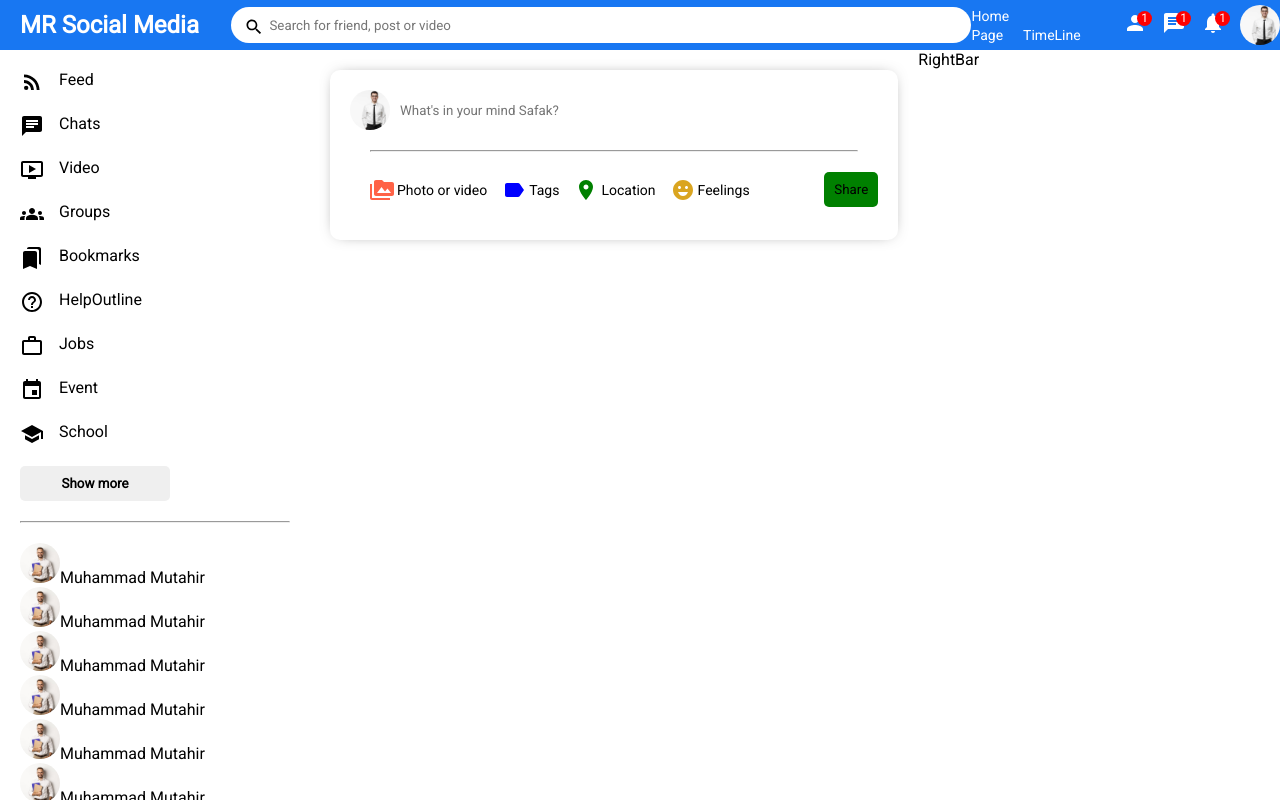
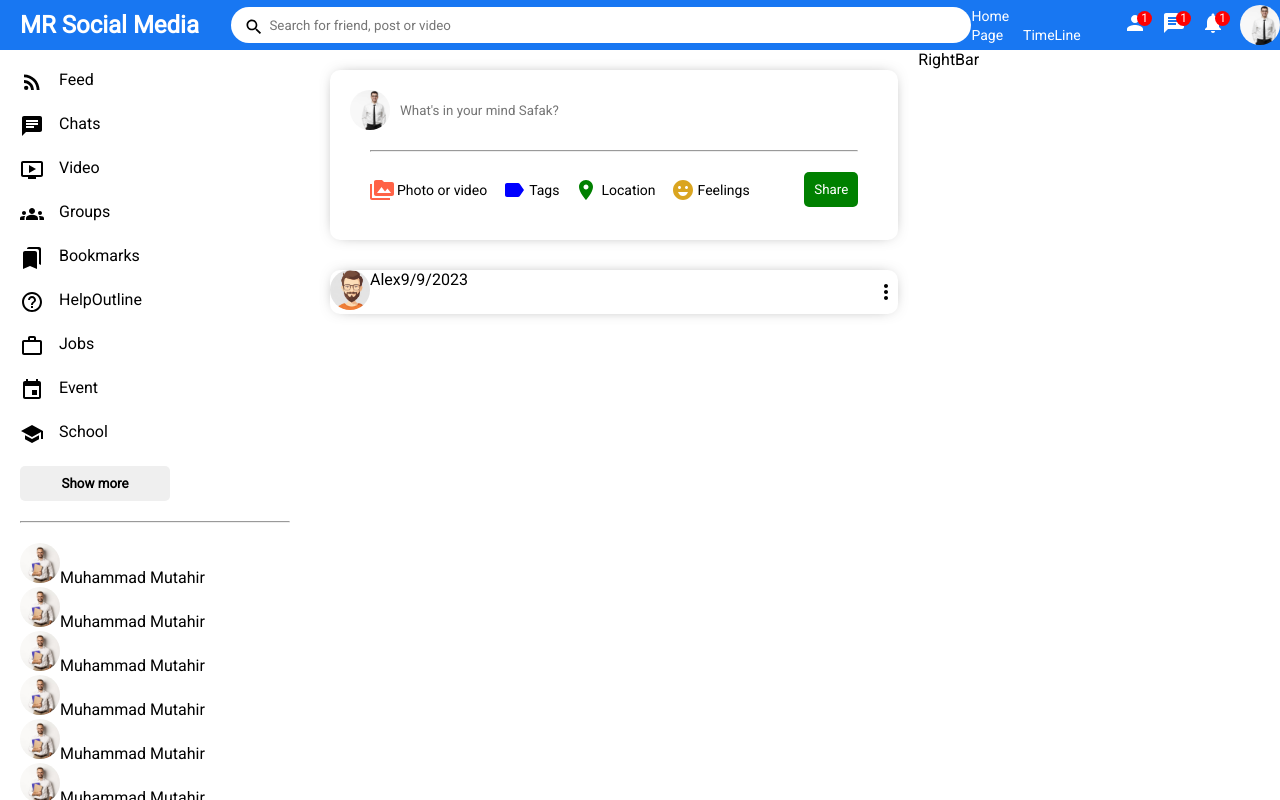
Before and after one commit to MRMutahir/MONGODB-CRUD, a React (Create React App) app in the folder Frontend-UI/: page / in a window 1280 px wide. Built offline with nearby package versions, Linux system fonts and the light colour scheme.

Commit message:
post-top {display}

```diff
--- a/Frontend-UI/src/Components/Feed/Feed.jsx
+++ b/Frontend-UI/src/Components/Feed/Feed.jsx
@@ -1,12 +1,14 @@
 import React from "react";
 import "./Feed.css";
 import Share from "../Share/Share";
+import Post from "../Post/Post";
 
 function Feed() {
   return (
     <div className="Feed">
       <div className="Wrapper">
         <Share />
+        <Post />
       </div>
     </div>
   );
--- /dev/null
+++ b/Frontend-UI/src/Components/Post/Post.css
@@ -0,0 +1,26 @@
+.Post {
+  width: 100%;
+  border-radius: 10px;
+  -webkit-box-shadow: 0px 0px 16px -8px rgba(0, 0, 0, 0.68);
+  box-shadow: 0px 0px 16px -8px rgba(0, 0, 0, 0.68);
+  margin: 30px 0;
+}
+.postWrapper {
+  padding: 10px;
+}
+
+.post-profile-img {
+  width: 40px;
+  height: 40px;
+  border-radius: 50%;
+  object-fit: cover;
+}
+
+.Post-top {
+  display: flex;
+  justify-content: space-between;
+  align-items: center;
+}
+.p-t-left {
+  display: flex;
+}
--- /dev/null
+++ b/Frontend-UI/src/Components/Post/Post.jsx
@@ -0,0 +1,29 @@
+import React from "react";
+import "./Post.css";
+import MoreVertIcon from "@mui/icons-material/MoreVert";
+function Post() {
+  return (
+    <div className="Post">
+      <div className="PostWrapper">
+        <div className="Post-top">
+          <div className="p-t-left">
+            <div className="p-img">
+              <img
+                className="post-profile-img"
+                src="\assets\person3.jpg"
+                alt=""
+              />
+            </div>
+            <div className="p-name">Alex</div>
+            <div className="p-date">{new Date().toLocaleDateString()}</div>
+          </div>
+          <MoreVertIcon />
+        </div>
+        <div className="Post-Center"></div>
+        <div className="Post-Buttom"></div>
+      </div>
+    </div>
+  );
+}
+
+export default Post;
--- a/Frontend-UI/src/Components/Share/Share.css
+++ b/Frontend-UI/src/Components/Share/Share.css
@@ -59,6 +59,9 @@
   padding: 10px;
   background-color: green;
   font-weight: 500;
+  cursor: pointer;
+  margin-right: 20px;
+  color: white;
 }
 
 .shareButtom {
```
Also changed, not shown: Frontend-UI/public/assets/person3.jpg (added), Frontend-UI/public/assets/person4.jpg (added).
